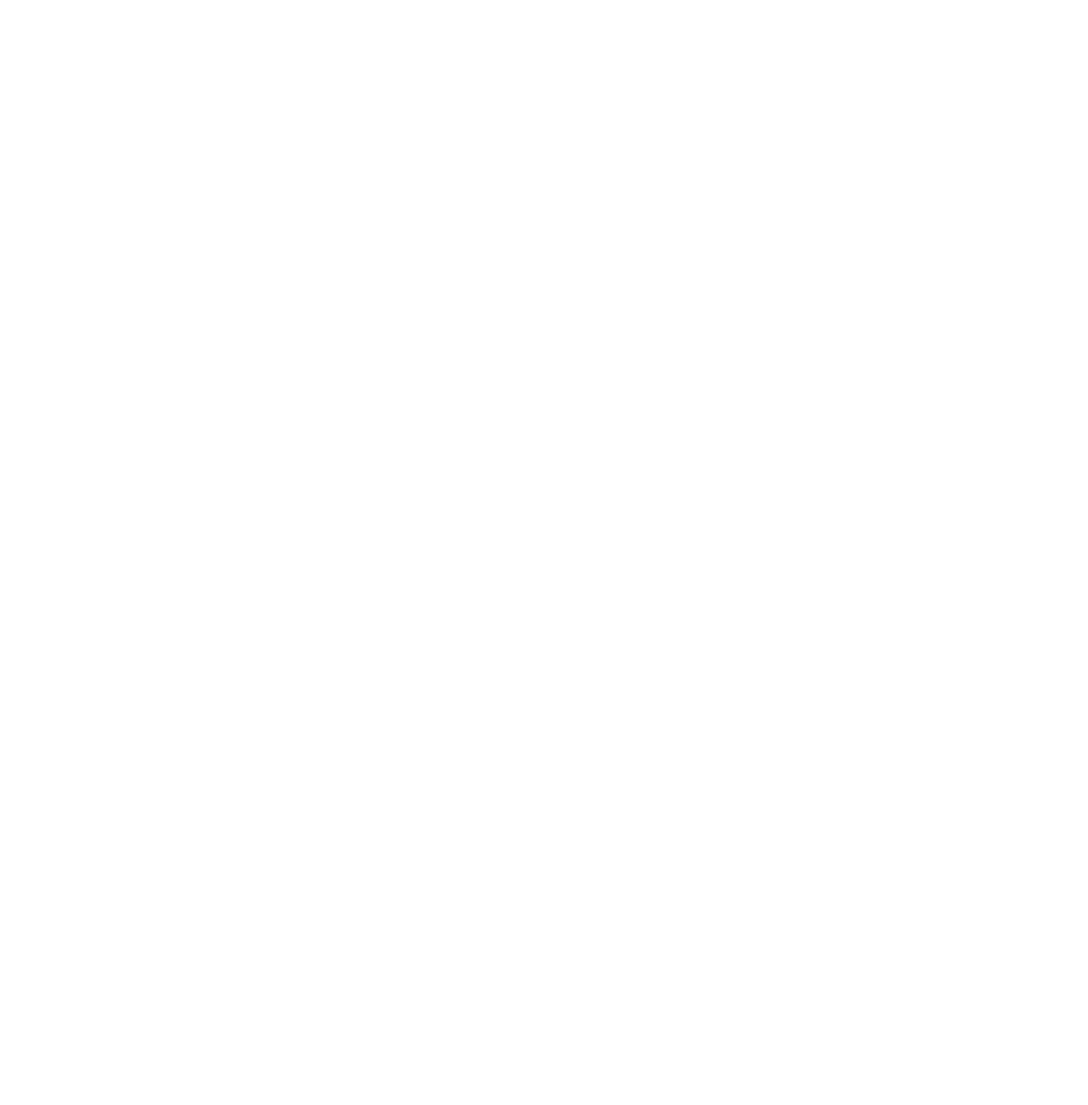
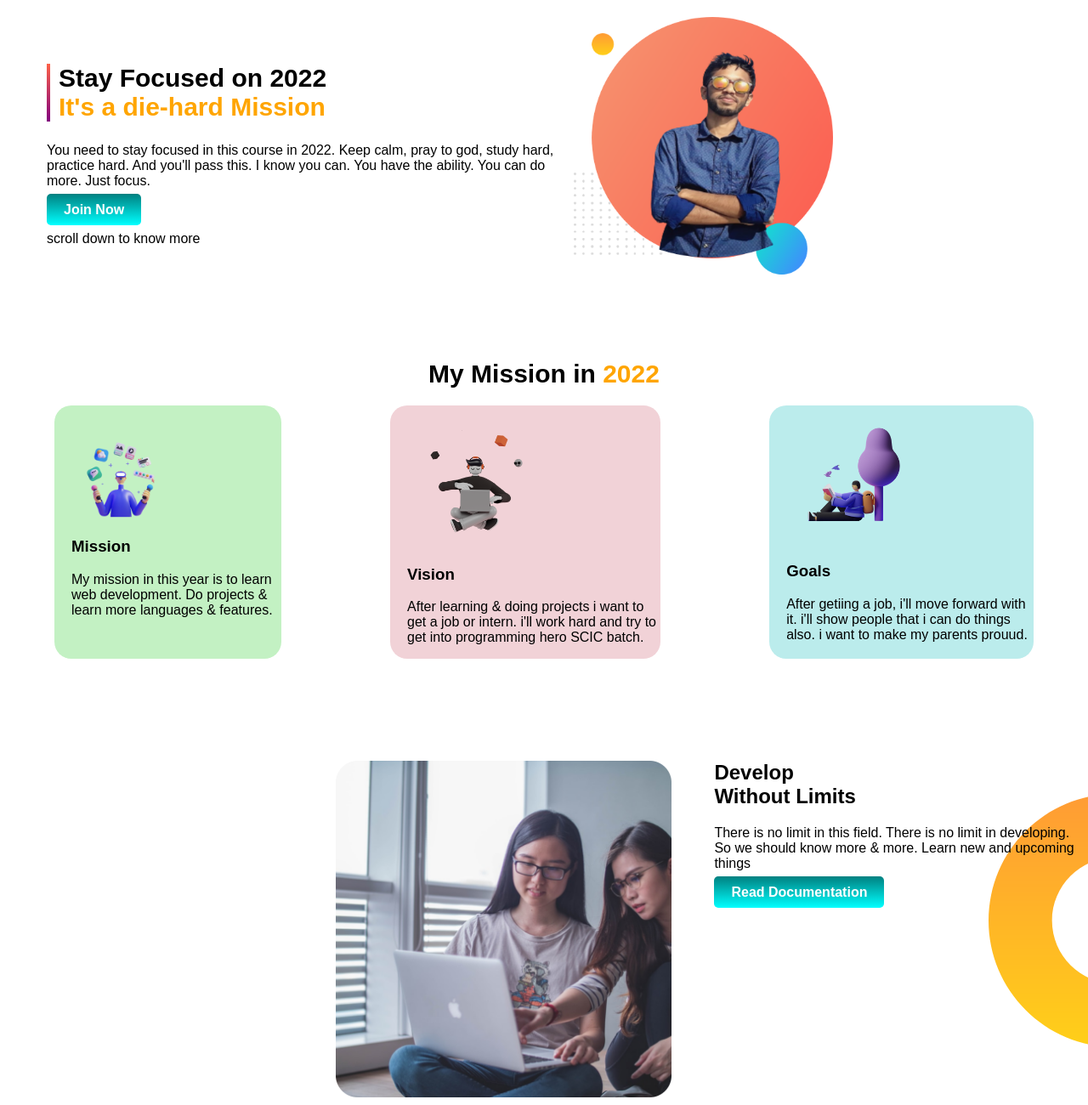
Before and after one commit to ras1k/assignment, a plain HTML site: page index.html in a window 1280 px wide. Shown: the whole page at 85% size. Before the commit the page ends 800 px from the top, so only its background shows below. Drawn offline with Linux system fonts and the light colour scheme.

Commit message:
class added

```diff
--- a/index.html
+++ b/index.html
@@ -4,9 +4,52 @@
     <meta http-equiv="X-UA-Compatible" content="IE=edge">
     <meta name="viewport" content="width=device-width, initial-scale=1.0">
     <title>Personal Portfolio</title>
+    <link rel="shortcut icon" href="images/person/rasik logo.png" type="image/x-icon">
     <link rel="stylesheet" href="style.css">
 </head>
 <body>
+    <section class="flex-container">
+        <div class="anchor little">
+            <h1 id="focused">Stay Focused on 2022 <br> <span class="orange">It's a die-hard Mission</span> </h1>
+            <p>You need to stay focused in this course in 2022. Keep calm, pray to god, study hard, practice hard. And you'll pass this. I know you can. You have the ability. You can do more. Just focus.</p>
+            <a class="link-button" target="_blank" href="https://www.programming-hero.com/">Join Now</a>
+            <p>scroll down to know more</p>
+        </div>
+        <div class="little">
+            <img src="images/person/rasik logo.png" alt="">
+        </div>
+    </section>
+        <h1 id="red">My Mission in <span class="orange">2022</span></h1>
+        <div class="flex-container">
+            <div class="mission experience-item">
+                <img src="images/illustrators/illustrator-1.png" alt="">
+                <h3>Mission</h3>
+                <p>My mission in this year is to learn web development. Do projects & learn more languages & features.</p>
+
+            </div>
+            <div class="vision experience-item">
+                <img src="images/illustrators/illustrator-2.png" alt="">
+                <h3>Vision</h3>
+                <p>After learning & doing projects i want to get a job or intern. i'll work hard and try to get into programming hero SCIC batch.</p>
+            </div>
+            <div class="goals experience-item">
+                <img src="images/illustrators/illustrator-3.png" alt="">
+                <h3>Goals</h3>
+                <p>After getiing a job, i'll move forward with it. i'll show people that i can do things also. i want to make my parents prouud.</p>
+            </div>
+        </div>
+    </section>
+
+    <section class="flex-container top-banner">
+        <div class="programming">
+            <img src="images/pictures/coding.png" alt="">
+        </div>
+        <div>
+            <h2>Develop <br>Without Limits </h2>
+            <p>There is no limit in this field. There is no limit in developing. So we should know more & more. Learn new and upcoming things</p>
+            <a class="link-button" target="_blank"  href="https://www.programming-hero.com/">Read Documentation</a>
+        </div>
+    </section>
 
 </body>
 </html>
--- a/style.css
+++ b/style.css
@@ -0,0 +1,72 @@
+body{
+    margin: 0;
+    font-family: 'Poppins', sans-serif;
+}
+h1{
+    font-size: 30px;
+}
+#focused{
+    padding-left: 10px;
+    border-left: 4px solid;
+    border-image: linear-gradient(tomato, purple);
+    border-image-slice: 1;
+
+}
+.anchor{
+    margin-left: 50px;
+    margin-top: 50px;
+    padding-left: 20px;
+}
+.orange{
+    color: orange;
+}
+#red{
+    text-align: center;
+}
+.link-button{
+    text-decoration: none;
+    background-image: linear-gradient(teal, cyan);
+    color: white;
+    font-weight: 700;
+    padding: 10px 20px;
+    border-radius: 5px;
+}
+.flex-container{
+    display: flex;
+    margin-bottom: 100px;
+}
+.little{
+    width: 70%;
+    padding-left: 5px;
+}
+img{
+    width: 50%;
+    padding-left: 5px;
+    padding-top: 20px;
+}
+.mission{
+    background-color: rgb(195, 241, 195);
+    border-radius: 20px;
+}
+.vision{
+    background-color: rgb(241, 210, 215);
+    border-radius: 20px;
+}
+.goals{
+    background-color: rgb(187, 236, 236);
+    border-radius: 20px;
+}
+.experience-item{
+    margin-left: 5%;
+    margin-right: 5%;
+    padding-left: 20px;
+}
+.programming{
+    padding-right: 50px;
+    text-align: right;
+}
+.top-banner{
+    background-image: url(images/shapes/dream-bg.png);
+    background-repeat: no-repeat;
+    background-position: right;
+}
```
Also changed, not shown: images/person/rasik logo.png (added), images/shapes/dream-bg.png (added), images/shapes/top-banner.png (added).
